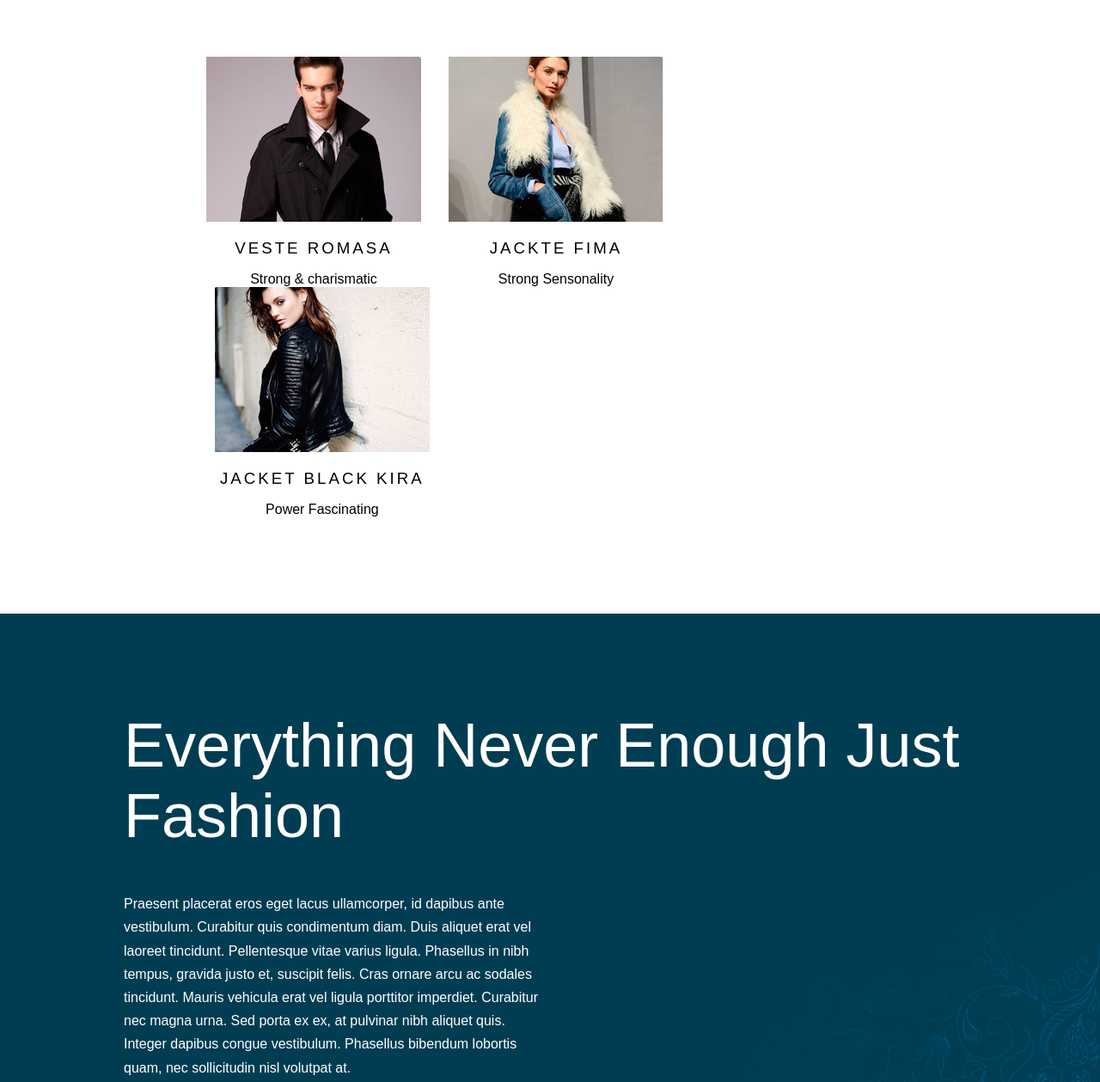
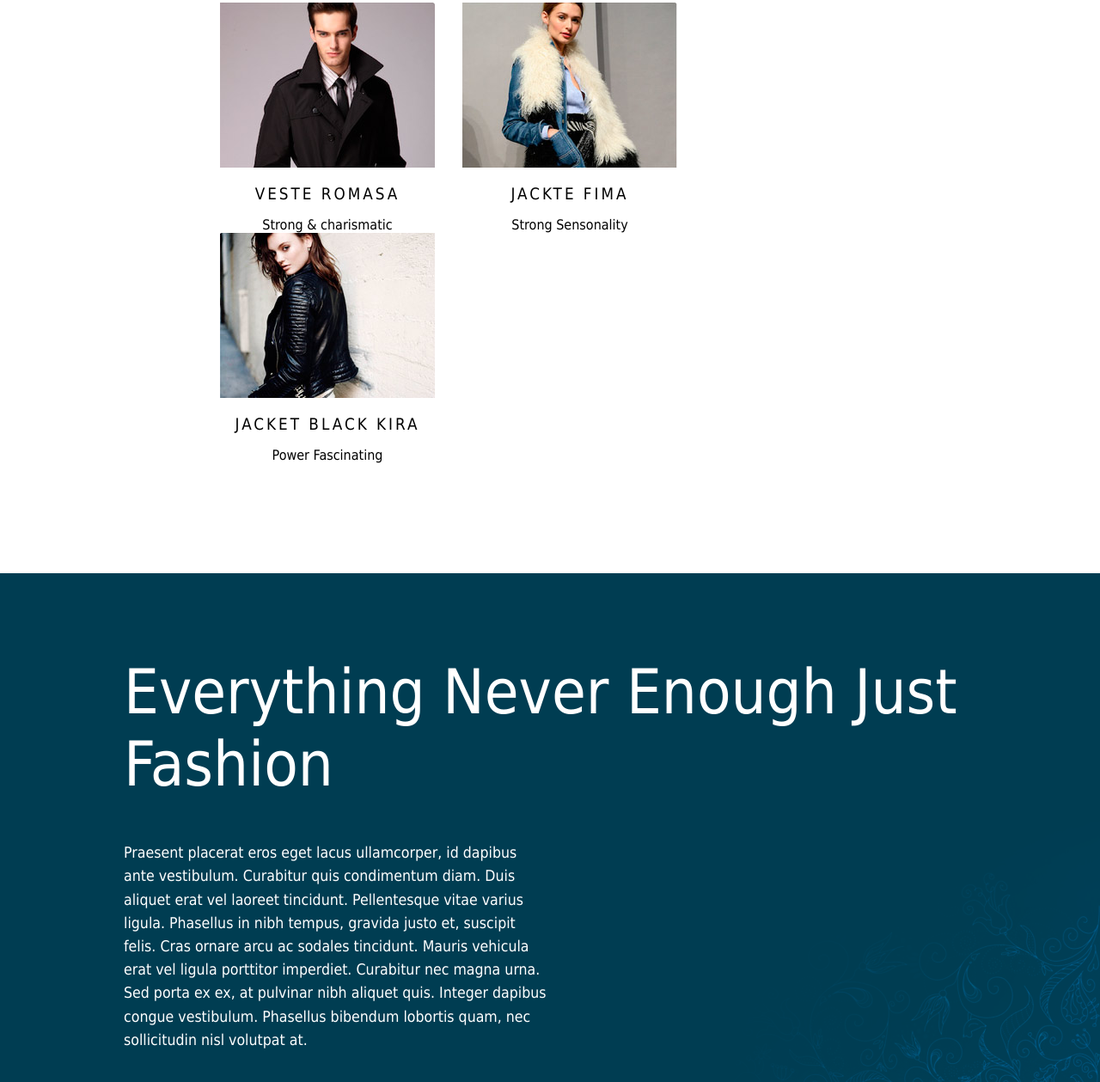
Before and after one commit to Joao-pps/ProjetoFashion_inicio, a plain HTML site: page index.html in a window 1280 px wide. Shown: the part 1100-2359 px from the top of the page at 86% size. Drawn offline with Linux system fonts and the light colour scheme.

Commit message:
organizando html

```diff
--- a/css/style.css
+++ b/css/style.css
@@ -1,13 +1,13 @@
 :root {
-    --cabecalho-color: #06251a;
-    --links-color: rgba(122, 124, 122, 0.993);
+    --cabecalho-color: #162028;
+    --links-color: #425564;
     --pargrafo-color: rgb(141, 134, 134);
 }
 
 * {
     padding: 0;
     margin: 0;
-    font-family: sans-serif;
+    font-family: tahoma, Arial, sans-serif;
 }
 
 body {
@@ -70,8 +70,7 @@ body {
 
 /* parte article */
 .main .main__article {
-    width: 65%;
-    margin: 7rem auto;
+    padding: 3rem 15rem;
 
 }
 
@@ -115,7 +114,7 @@ body {
 
 /* sessão 2 */
 .section2 {
-    padding: 7rem 9rem;
+    width: 100%;
     height: auto;
     background-image: url(../imagens/bg_detalhe.png);
     background-repeat: no-repeat;
@@ -125,6 +124,7 @@ body {
 
 
 .section2 .section2__texto {
+    padding: 6rem 9rem;
 }
 
 .section2 .section2__texto .section2__titulo {
@@ -138,6 +138,7 @@ body {
     width: 50%;
     color: #fff;
     line-height: 1.7rem;
+    font-size: 1.1rem
 }
 
 /* sessão3 */
```
